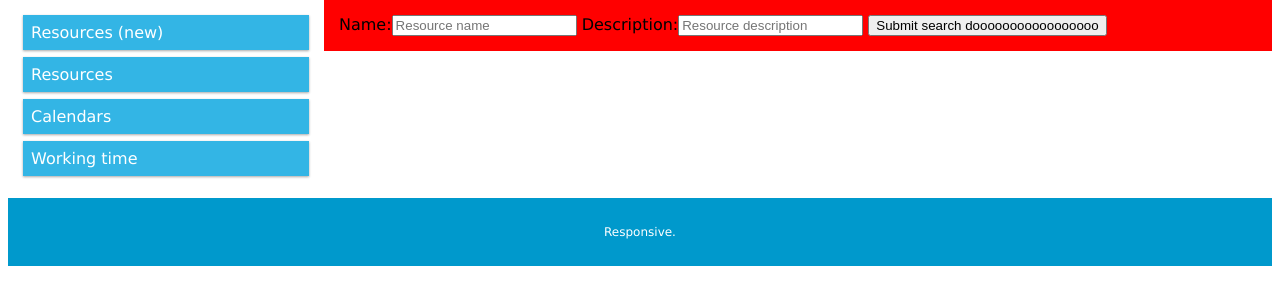
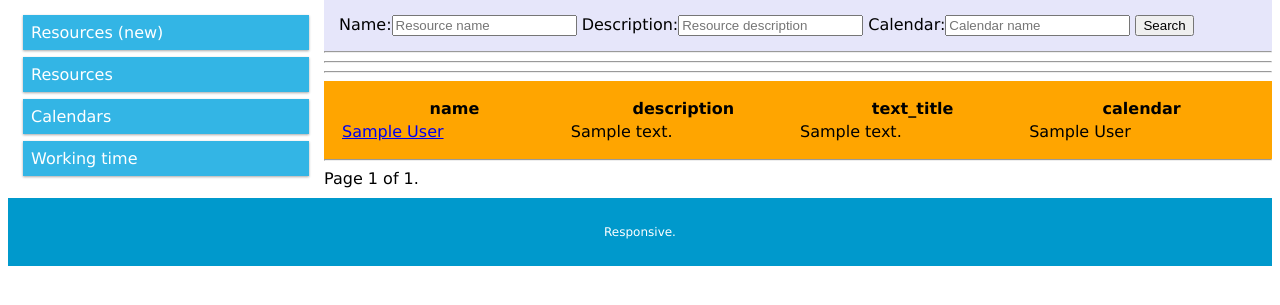
Before and after one commit to golobart/fairqueue, a Django app: page /adminapp/searchrscsdo/ in a window 1280 px wide. Shown: the part 70-375 px from the top of the page. Run offline with Django 3.2, Linux system fonts and the light colour scheme; tables that the repository leaves empty hold one stand-in row (values such as "Sample post"); some libraries are stand-ins or nearby versions.

Commit message:
resources saving firsts steps

```diff
--- a/adminapp/forms.py
+++ b/adminapp/forms.py
@@ -1,7 +1,18 @@
 from django import forms
+from .models import Resource
+
 
 class SearchRscsForm(forms.Form):
-    rsc_name = forms.CharField(label='Name',max_length=20,
+    rsc_name = forms.CharField(label='Name',max_length=20, required=False,
                                widget=forms.TextInput(attrs={'placeholder': 'Resource name'}))
-    rsc_desc = forms.CharField(label='Description', max_length=30,
+    rsc_desc = forms.CharField(label='Description', max_length=30, required=False,
                                widget=forms.TextInput(attrs={'placeholder': 'Resource description'}))
+    cal_name = forms.CharField(label='Calendar', max_length=30, required=False,
+                               widget=forms.TextInput(attrs={'placeholder': 'Calendar name'}))
+
+
+class ResourceForm(forms.ModelForm):
+    class Meta:
+        model = Resource
+        # fields = ['name', 'description', 'text_title', 'calendar']
+        fields = '__all__'
--- a/adminapp/templates/adminapp/adminbase.html
+++ b/adminapp/templates/adminapp/adminbase.html
@@ -35,7 +35,6 @@
       <div class="dropdown-content">
         <a href="{% url 'password_reset' %}"><span> <i class="fas fa-dice fa-lg"></i></span> reset password</a>
         <a href="{% url 'logout' %}"><span> <i class="fas fa-sign-out-alt fa-lg"></i></span> logout</a>
-        <i class="fas fa-car"></i>
       </div>
     </div>
 
--- a/adminapp/templates/adminapp/searchresources.html
+++ b/adminapp/templates/adminapp/searchresources.html
@@ -3,9 +3,9 @@
 {% block content %}
 <div class="col-9 col-s-9"  style="background:lavender;">
     <form action="{% url 'adminapp:searchresourcesdo' %}" method="get">
-        {% csrf_token %}
+<!--        {# % csrf_token %} -->
         {{ form }}
-        <input type="submit" value="Submit search">
+        <input type="submit" value="Search">
     </form>
 </div>
 {% endblock content %}
--- a/adminapp/templates/adminapp/searchresourcesdo.html
+++ b/adminapp/templates/adminapp/searchresourcesdo.html
@@ -1,13 +1,45 @@
 {% extends 'adminapp/adminbase.html' %}
 
 {% block content %}
-<div class="col-9 col-s-9"  style="background:red;">
-    <form action="{% url 'adminapp:searchresourcesdo' %}" method="post">
-        {% csrf_token %}
+<div class="col-9 col-s-9"  style="background:lavender;">
+    <form action="{% url 'adminapp:searchresourcesdo' %}" method="get">
         {{ form }}
-        <input type="submit" value="Submit search dooooooooooooooooo">
+        <input type="submit" value="Search">
     </form>
 </div>
+<hr>
+<hr>
+<!-- {{ req_dict }} -->
+<hr>
+<table class="col-9 col-s-9"  style="background:orange;">
+    <tr><th> name </th> <th> description </th> <th> text_title </th> <th> calendar </th></tr>
+    {% for record in page_obj  %}
+    <tr>
+        <td><a href="{% url 'adminapp:resource' record.id %}">{{ record.name }}</a></td> <td>{{ record.description }}</td>
+        <td>{{ record.text_title }}</td> <td>{{ record.calendar }}</td>
+    </tr>
+    {% endfor %}
+</table>
+<hr>
+
+<div class="pagination" style="align:center;">
+    <span class="step-links">
+        {% if page_obj.has_previous %}
+            <a href="?page=1">&laquo; first</a>
+            <a href="?page={{ page_obj.previous_page_number }}">previous</a>
+        {% endif %}
+
+        <span class="current">
+            Page {{ page_obj.number }} of {{ page_obj.paginator.num_pages }}.
+        </span>
+
+        {% if page_obj.has_next %}
+            <a href="?page={{ page_obj.next_page_number }}">next</a>
+            <a href="?page={{ page_obj.paginator.num_pages }}">last &raquo;</a>
+        {% endif %}
+    </span>
+</div>
+
 {% endblock content %}
 
 
--- a/adminapp/urls.py
+++ b/adminapp/urls.py
@@ -11,6 +11,7 @@ urlpatterns = [
     path('rscs/', views.resources, name='resources'),
     # ex: /adminapp/rsc/5/
     path('rsc/<int:rsc_id>/', views.resource, name='resource'),
+    # path('rsc/', views.resource, name='resource'),
     # ex: /adminapp/cals/
     path('cals/', views.calendar, name='calendars'),
     # ex: /adminapp/cal/5/
--- a/adminapp/views.py
+++ b/adminapp/views.py
@@ -1,4 +1,4 @@
-from django.shortcuts import render
+from django.shortcuts import render, redirect
 
 #  Create your views here.
 
@@ -6,9 +6,10 @@ from django.http import HttpResponse
 # from django.template import loader
 from django.http import Http404
 from django.shortcuts import get_object_or_404
+from django.core.paginator import Paginator
 
 from .models import Calendar, DaysOff, WorkingTime, Resource, CalendarDefWT, DaySpecWT
-from .forms import SearchRscsForm
+from .forms import SearchRscsForm, ResourceForm
 
 def index(request):
     return HttpResponse("Hello, world. You're at the polls index.fair queue.")
@@ -35,16 +36,36 @@ def search_resources(request):
     return render(request, 'adminapp/searchresources.html', context)
 
 def search_resources_do(request):
-    # TODO passar-ho a GET
-    form = SearchRscsForm()
+    # Es una request tipus GET
+    if request.method == "GET":
+        form = SearchRscsForm(request.GET)
+        rscs_qset = Resource.objects.all()
+        req_dict = request.GET
+        if 'rsc_name' in req_dict:
+            rsc_name = req_dict.get('rsc_name')
+            rscs_qset = rscs_qset.filter(name__icontains=rsc_name)
+        if 'rsc_desc' in req_dict:
+            rsc_desc = req_dict.get('rsc_desc')
+            rscs_qset = rscs_qset.filter(description__icontains=rsc_desc)
+        if 'cal_name' in req_dict:
+            cal_name = req_dict.get('cal_name')
+            rscs_qset = rscs_qset.filter(calendar__name__icontains=cal_name)
+        paginator = Paginator(rscs_qset.order_by('name'), 5)  # 5 per page.
+        page_number = request.GET.get('page')
+        page_obj = paginator.get_page(page_number)
+
+    # TODO eliminar
     if request.method == "POST":
         form = SearchRscsForm(request.POST) #if no files
         #if form.is_valid():
-            # TODO fer la cerca de recursos
+            # TODO fer la gravacio de recursos
 
     context = {
-        'form': form
-        # TODO passar resultats de la cerca de recursos
+        'form': form,
+        'req_dict': req_dict, # query params TODO remove innecessary
+        'results': rscs_qset, # search results TODO remove innecessary
+        'page_obj': page_obj,
+        'paginator': paginator,
     }
     return render(request, 'adminapp/searchresourcesdo.html', context)
 
@@ -60,8 +81,18 @@ def search_resources_do(request):
 
 def resource(request, rsc_id):
     rsc = get_object_or_404(Resource, pk=rsc_id)
+    if request.method == "POST":
+        form = ResourceForm(request.POST, instance=rsc)
+        if form.is_valid():
+            rsc = form.save(commit=False)
+            # post.author = request.user
+            # post.published_date = timezone.now()
+            rsc.save()
+            return redirect('resource', pk=rsc.pk)
+    else:
+        form = ResourceForm(instance=rsc)
 
-    context = { 'rsc': rsc }
+    context = { 'rsc': rsc, 'form': form }
 
     return render(request, 'adminapp/resource.html', context)
 
```
Also changed, not shown: adminapp/templates/adminapp/resource.html (+17 -19 lines).
